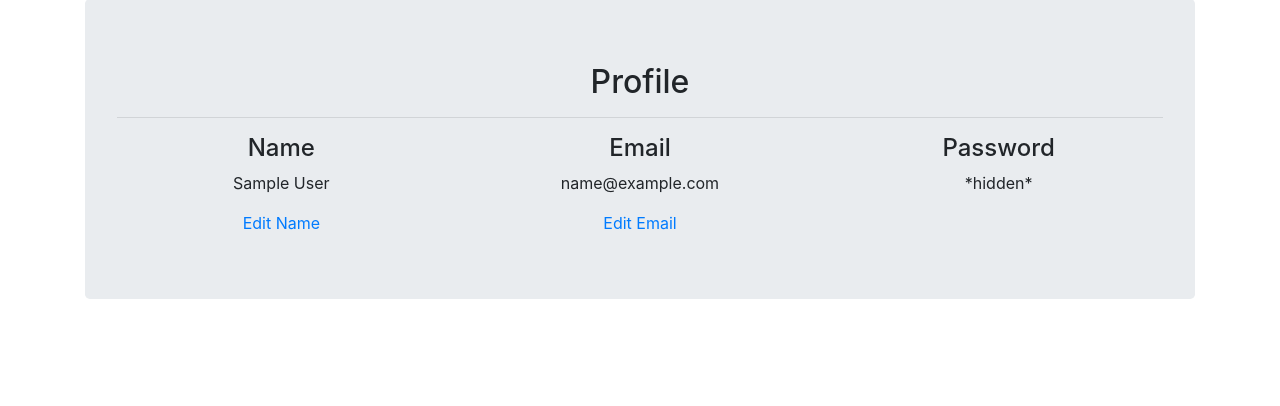
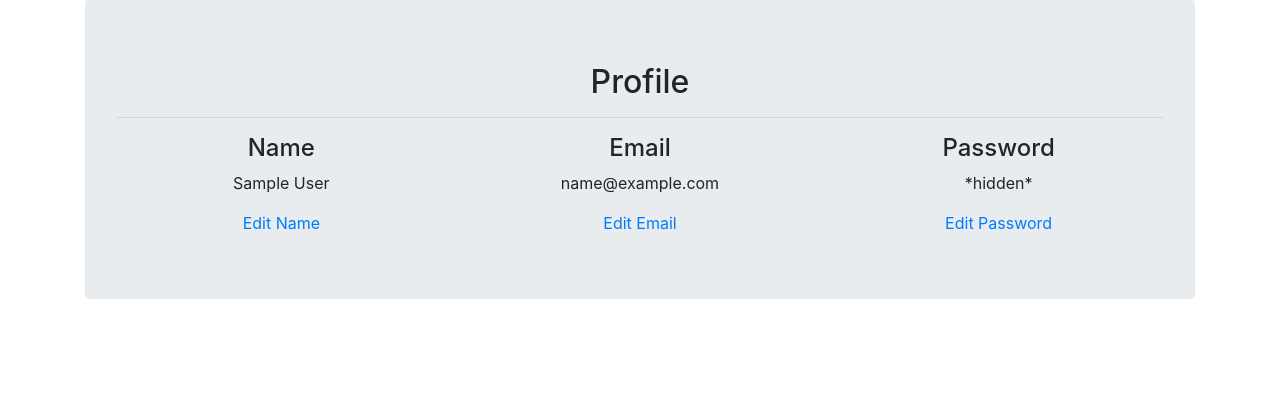
Before and after one commit to 1HectorAC/ShowTracker, a Flask app: page /profile/ in a window 1280 px wide. Shown: the part 175-581 px from the top of the page. Run offline with Flask 2, Linux system fonts and the light colour scheme; the visitor is signed in with stand-in values (Sample User, id 1); some libraries are stand-ins or nearby versions.

Commit message:
Added editPassword form to profile.html.

```diff
--- a/templates/profile.html
+++ b/templates/profile.html
@@ -42,6 +42,22 @@
             <div class="col-md-4">
                 <h4>Password</h4>
                 <p>*hidden*</p>
+                <a data-toggle="collapse"  href="#password" >Edit Password</a>
+                <div id="password" class="panel-collapse collapse whitePanel">
+                    <form name="editPassword">
+                        <label for="oldPassword">Old Password</label>
+                        <input type="password" name="oldPassword" class="field form-control centerShortField" maxlength="32" placeholder="Enter New Old Password">
+
+                        <label for="password">New Password</label>
+                        <input type="password" name="password" class="field form-control centerShortField" maxlength="32" placeholder="Enter New Password" >
+
+                        <label for="password2">New Password Again</label>
+                        <input type="password" name="password2" class="field form-control centerShortField" maxlength="32" placeholder="Re-enter New Password"  >
+
+                        <p class="error error--hidden"></p>
+                        <input type="submit" value="Enter" class="btn btn-primary" style="margin-top: 5px; margin-bottom: 5px;">
+                    </form>
+                </div>
             </div>
         </div>
     </div>
```
